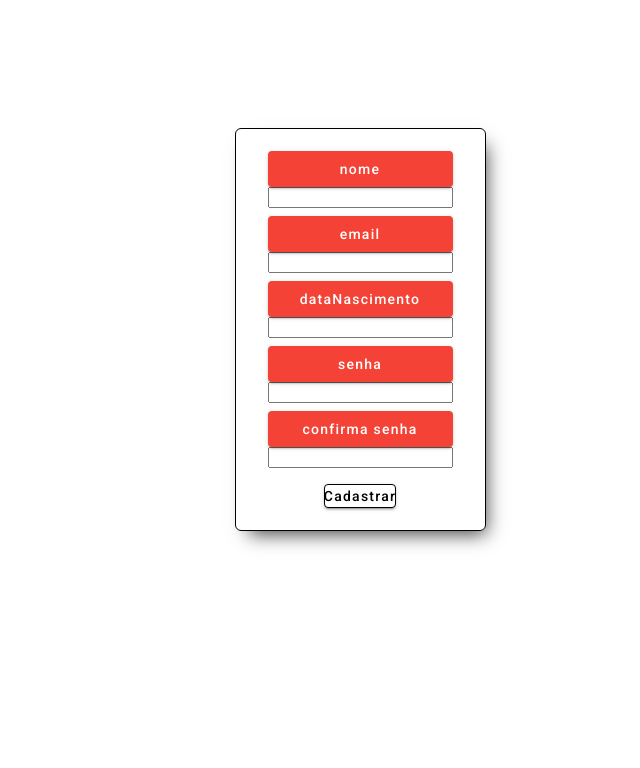
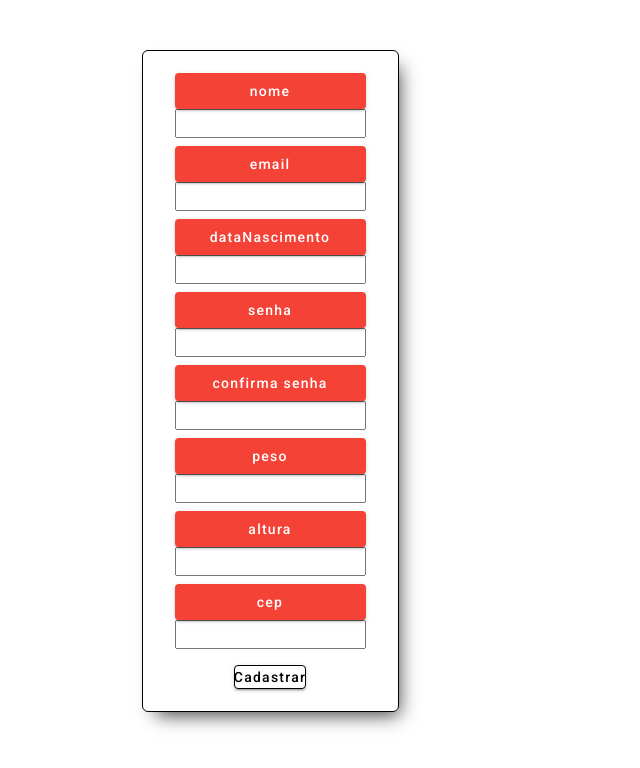
Before and after one commit to Deivis1909/keepHealth, an Angular app: page / in a window 1280 px wide. Shown: the top 768 px of the page, without its empty margins (280-920 px from the left). Built offline with nearby package versions, Linux system fonts and the light colour scheme.

Commit message:
formulario de cadastro atualizado com novos dados e gerador de id

```diff
--- a/src/app/pages/cadastro/cadastro.component.css
+++ b/src/app/pages/cadastro/cadastro.component.css
@@ -1,8 +1,8 @@
 .cadastro {
   display: flex;
   justify-content: center;
-  align-items: center;
-  width: 100%;
+  margin-left: 300px;
+  width: 500px;
 }
 
 .cadastro form {
@@ -46,3 +46,9 @@
 .cadastro form .botoes-formulario .entrar {
   background-color: lightblue;
 }
+button{
+  padding:10px;
+}
+input{
+  padding:5px;
+}
--- a/src/app/pages/cadastro/cadastro.component.html
+++ b/src/app/pages/cadastro/cadastro.component.html
@@ -48,12 +48,28 @@
         formControlName="confirmarSenha"
         >
 
+    </div>
+
+    <div class="elemento-formulario">
+    <button mat-raised-button color="warn">peso</button>
+    <input type="number" name="peso" formControlName="peso">
+    </div>
+
+    <div class="elemento-formulario">
+     <button mat-raised-button color="warn">altura</button>
+     <input type="number" name="altura" formControlName="altura">
+
+    </div>
+
+
+    <div class="elemento-formulario">
+      <button mat-raised-button color="warn">cep</button>
+      <input type="number" name="cep" formControlName="cep">
+
+     </div>
 
 
 
-
-
-    </div>
     <div class="botoes-formulario">
       <button mat-raised-button color="accent" type="submit">Cadastrar</button>
     </div>
--- a/src/app/pages/cadastro/cadastro.component.ts
+++ b/src/app/pages/cadastro/cadastro.component.ts
@@ -28,6 +28,7 @@ import { MatDialogModule, MatDialogRef } from '@angular/material/dialog';
   styleUrl: './cadastro.component.css'
 })
 export class CadastroComponent {
+  static proximoId: number = 1;
 
   // montando o objeto de cadastro
   cadastro = new FormGroup({
@@ -35,11 +36,18 @@ export class CadastroComponent {
     email: new FormControl(''),
     dataNasimento: new FormControl(''),
     senha:new FormControl(''),
-    confirmarSenha:new FormControl('')
+    confirmarSenha:new FormControl(''),
+    peso:new FormControl(''),
+    altura:new FormControl(''),
+    cep:new FormControl('')
 
 
 
   })
+
+  //nome, email,
+  // peso, altura, código do usuário, idade e localização (apenas no campo “localização” iremos apresentar um input, que o usuário irá informar o seu CEP, e ao lado um botão escrito ‘Pesquisar’).
+
 
   salvar(){
     if(this.cadastro.value.senha === this.cadastro.value.confirmarSenha &&
@@ -48,10 +56,14 @@ export class CadastroComponent {
 
       //CRIANDO OBJETO USUARIO
       const usuario = {
+        id: CadastroComponent.proximoId++, // Incrementa o ID estático
         nomeUsuario:this.cadastro.value.nome,
         emailUsuario:this.cadastro.value.email,
         dataNascimentoUsuario:this.cadastro.value.dataNasimento,
-        senhaUsuario:this.cadastro.value.senha
+        senhaUsuario:this.cadastro.value.senha,
+        pesoUsuario:this.cadastro.value.peso,
+        alturaUsuario:this.cadastro.value.altura,
+        cepUsuario:this.cadastro.value.cep
 
 
 
--- a/src/app/pages/login/login.component.ts
+++ b/src/app/pages/login/login.component.ts
@@ -41,7 +41,7 @@ export class LoginComponent {
 
 
 
-  constructor(private router:Router,private cadastro:CadastroComponent) {}
+  constructor() {}
 
   login(): void {
 
```
Also changed, not shown: src/app/pages/login/login.component.html (+0 -26 lines), src/assets/alimentos.json (added, +21 -0 lines).
